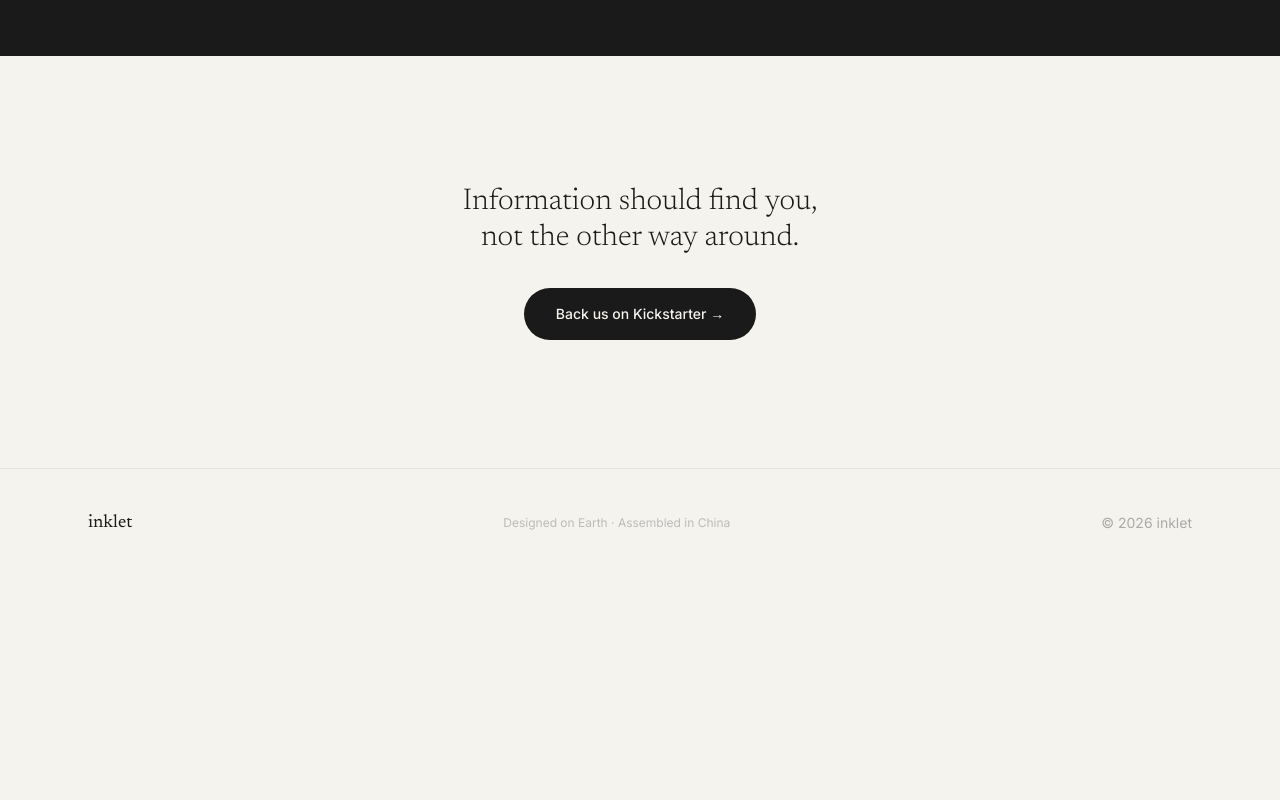
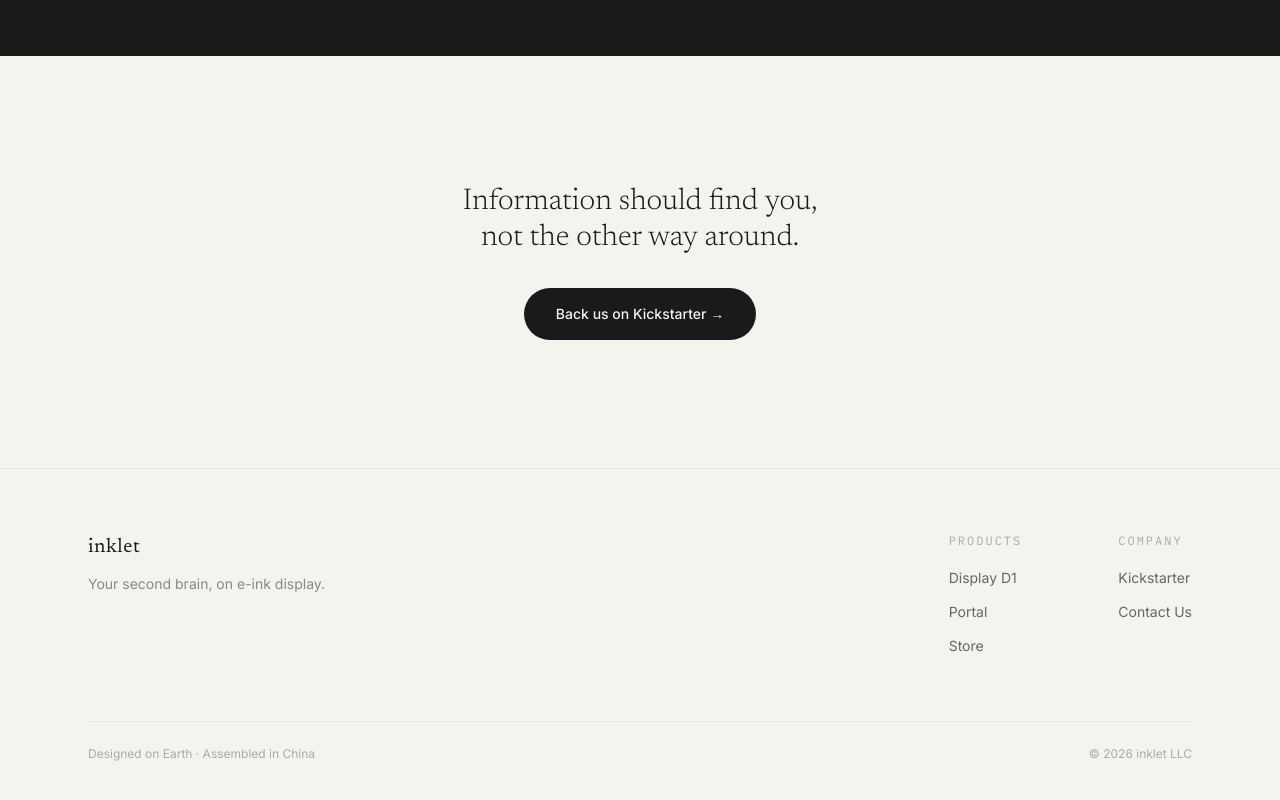
Before and after one commit to Inklet-2026/web, a Next.js app: page / in a window 1280 px wide. Shown: the part 2245-3045 px from the top of the page. Before the commit the page ends 2822 px from the top, so only its background shows below. Built offline with nearby package versions, Linux system fonts and the light colour scheme.

Commit message:
feat: upgrade footer with product lines, inklet LLC, and contact email
Co-Authored-By: Claude Opus 4.6 (1M context) <noreply@anthropic.com>

```diff
--- a/src/components/Footer.tsx
+++ b/src/components/Footer.tsx
@@ -1,20 +1,98 @@
+import Link from "next/link";
+
+const KICKSTARTER_URL =
+  "https://www.kickstarter.com/projects/clckkkkk/315339880?ref=5bbouo&token=026dc52e";
+
+const productLinks = [
+  { label: "Display D1", href: "/display" },
+  { label: "Portal", href: "/portal" },
+  { label: "Store", href: "/store" },
+];
+
+const companyLinks = [
+  { label: "Kickstarter", href: KICKSTARTER_URL, external: true },
+  { label: "Contact Us", href: "mailto:core@iminklet.com" },
+];
+
 export default function Footer() {
   return (
-    <footer className="border-t border-[#e8e5db] py-10">
-      <div className="max-w-6xl mx-auto px-6 flex flex-col md:flex-row items-center justify-between gap-4">
-        {/* Logo placeholder */}
-        <span className="font-[family-name:var(--font-newsreader)] text-lg text-[#1a1a1a]">
-          inklet
-        </span>
+    <footer className="border-t border-[#e8e5db] pt-16 pb-10">
+      <div className="max-w-6xl mx-auto px-6">
+        <div className="flex flex-col md:flex-row md:items-start md:justify-between gap-10 mb-16">
+          {/* Brand */}
+          <div>
+            <Link
+              href="/"
+              className="font-[family-name:var(--font-newsreader)] text-xl text-[#1a1a1a] tracking-wide"
+            >
+              inklet
+            </Link>
+            <p className="text-sm text-[#888] mt-3 leading-relaxed max-w-[240px]">
+              Your second brain, on e-ink display.
+            </p>
+          </div>
 
-        <span className="text-xs text-[#bbb]">
-          Designed on Earth · Assembled in China
-        </span>
+          <div className="flex gap-24">
+            {/* Products */}
+            <div>
+              <h4 className="text-xs font-[family-name:var(--font-ibm-plex-mono)] text-[#aaa] tracking-[2px] uppercase mb-4">
+                Products
+              </h4>
+              <ul className="space-y-2.5">
+                {productLinks.map((link) => (
+                  <li key={link.href}>
+                    <Link
+                      href={link.href}
+                      className="text-sm text-[#666] hover:text-[#1a1a1a] transition-colors"
+                    >
+                      {link.label}
+                    </Link>
+                  </li>
+                ))}
+              </ul>
+            </div>
 
-        {/* Copyright */}
-        <span className="text-sm text-[#aaa]">
-          © {new Date().getFullYear()} inklet
-        </span>
+            {/* Company */}
+            <div>
+              <h4 className="text-xs font-[family-name:var(--font-ibm-plex-mono)] text-[#aaa] tracking-[2px] uppercase mb-4">
+                Company
+              </h4>
+              <ul className="space-y-2.5">
+                {companyLinks.map((link) => (
+                  <li key={link.href}>
+                    {"external" in link ? (
+                      <a
+                        href={link.href}
+                        target="_blank"
+                        rel="noopener noreferrer"
+                        className="text-sm text-[#666] hover:text-[#1a1a1a] transition-colors"
+                      >
+                        {link.label}
+                      </a>
+                    ) : (
+                      <a
+                        href={link.href}
+                        className="text-sm text-[#666] hover:text-[#1a1a1a] transition-colors"
+                      >
+                        {link.label}
+                      </a>
+                    )}
+                  </li>
+                ))}
+              </ul>
+            </div>
+          </div>
+        </div>
+
+        {/* Bottom bar */}
+        <div className="border-t border-[#e8e5db] pt-6 flex flex-col md:flex-row items-center justify-between gap-3">
+          <span className="text-xs text-[#aaa]">
+            Designed on Earth · Assembled in China
+          </span>
+          <span className="text-xs text-[#aaa]">
+            © {new Date().getFullYear()} inklet LLC
+          </span>
+        </div>
       </div>
     </footer>
   );
```
